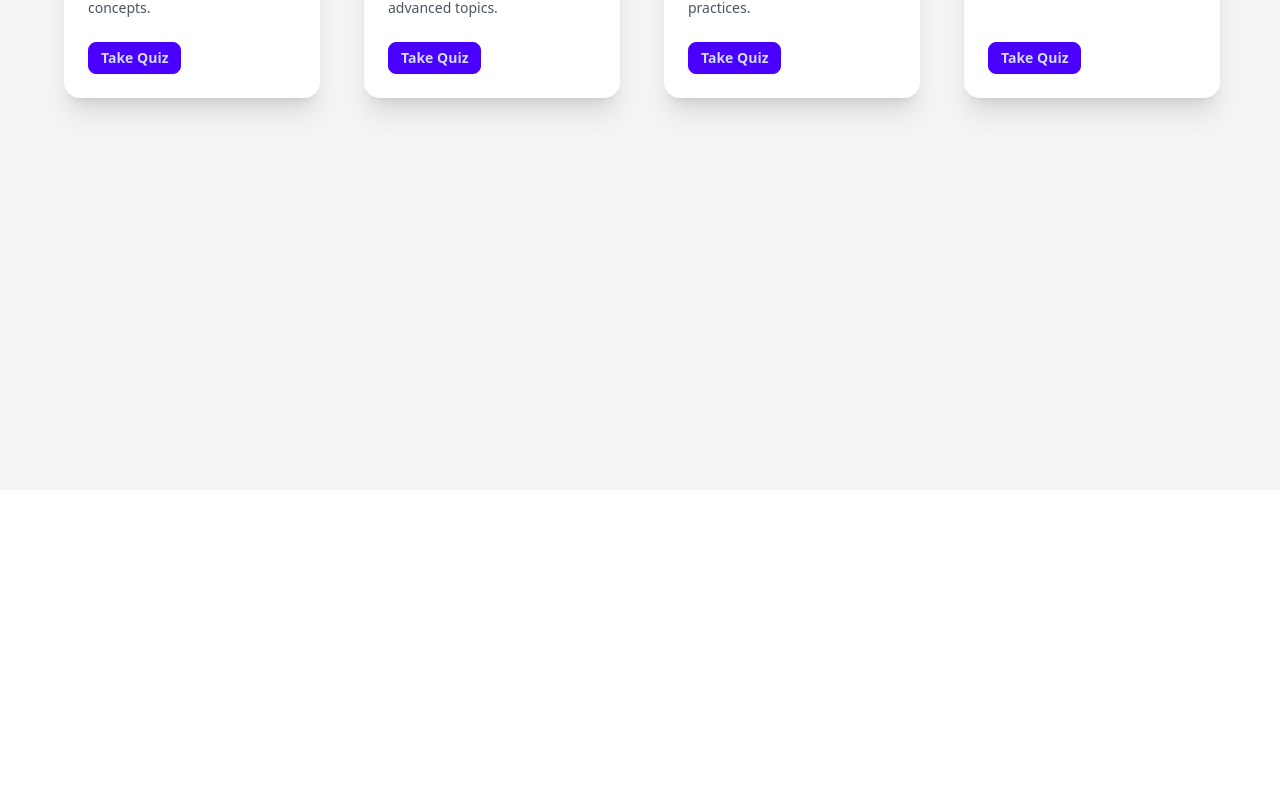
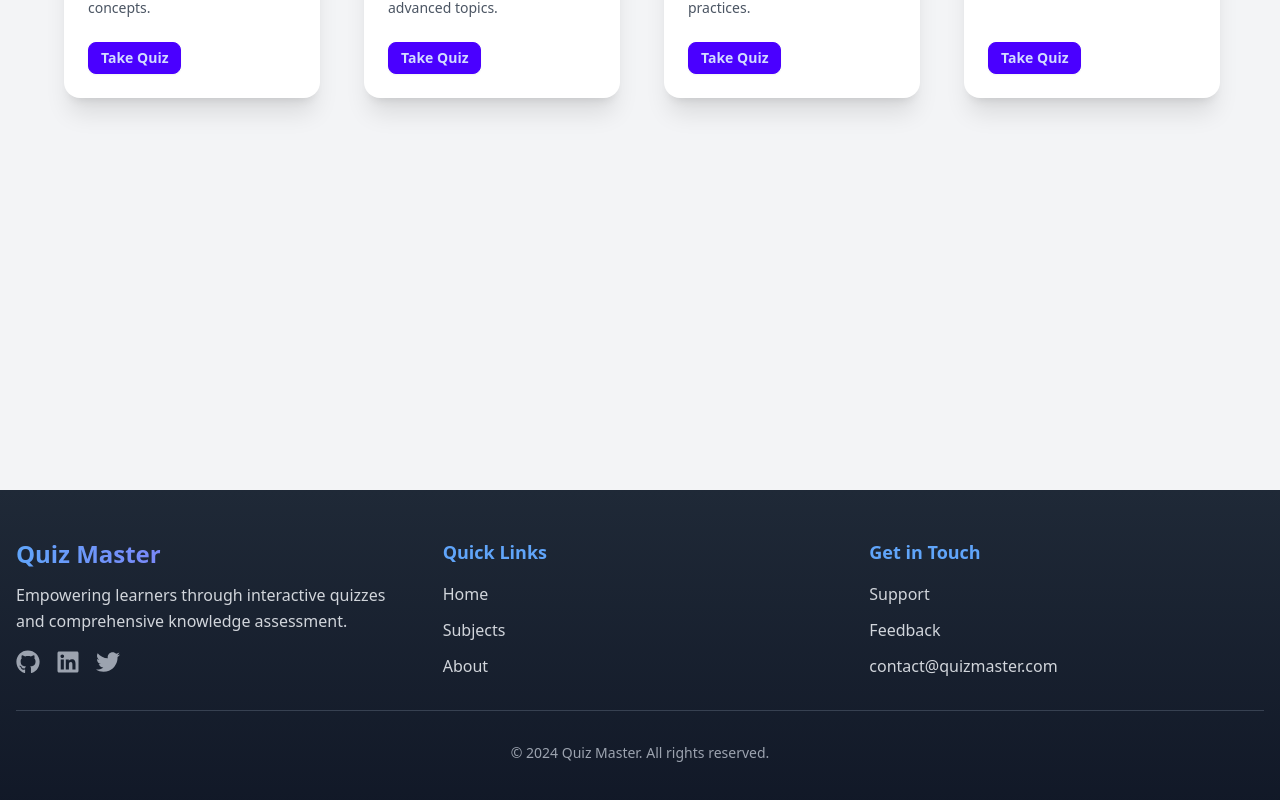
Before and after one commit to Vikramcs17/quiz-master-project, a React (Vite) app: page / in a window 1280 px wide. Shown: the part 1110-1910 px from the top of the page. Before the commit the page ends 1600 px from the top, so only its background shows below. Built offline with nearby package versions, Linux system fonts and the light colour scheme; what tailwindcss-animated would draw is missing.

Commit message:
Added Footer component

```diff
--- a/src/App.jsx
+++ b/src/App.jsx
@@ -5,6 +5,7 @@ import SearchBar from './components/SearchBar'
 import SubjectCard from './components/SubjectCard'
 import { HiOutlineArrowDown } from "react-icons/hi"
 import './App.css'
+import Footer from './components/Footer'
 
 const App = () => {
   const el = useRef(null);
@@ -89,6 +90,7 @@ const App = () => {
           </div>
         </div>
       </section>
+      <Footer />
     </div>
   );
 };
--- /dev/null
+++ b/src/components/Footer.jsx
@@ -0,0 +1,85 @@
+import React from 'react';
+import { FaGithub, FaLinkedin, FaTwitter } from 'react-icons/fa';
+
+const Footer = () => {
+  return (
+    <footer className="bg-gradient-to-b from-gray-800 to-gray-900 text-white py-12 mt-auto">
+      <div className="container mx-auto px-4">
+        <div className="grid grid-cols-1 md:grid-cols-3 gap-8 mb-8">
+          {/* Brand Section */}
+          <div className="text-center md:text-left">
+            <h3 className="text-2xl font-bold bg-gradient-to-r from-blue-400 to-purple-500 bg-clip-text text-transparent">Quiz Master</h3>
+            <p className="text-gray-300 mt-3 leading-relaxed">
+              Empowering learners through interactive quizzes and comprehensive knowledge assessment.
+            </p>
+            {/* Social Links */}
+            <div className="flex space-x-4 mt-4 justify-center md:justify-start">
+              <a href="#" className="text-gray-400 hover:text-white transition-colors duration-300">
+                <FaGithub size={24} />
+              </a>
+              <a href="#" className="text-gray-400 hover:text-white transition-colors duration-300">
+                <FaLinkedin size={24} />
+              </a>
+              <a href="#" className="text-gray-400 hover:text-white transition-colors duration-300">
+                <FaTwitter size={24} />
+              </a>
+            </div>
+          </div>
+
+          {/* Quick Links Section */}
+          <div className="text-center md:text-left">
+            <h4 className="text-lg font-semibold mb-4 text-blue-400">Quick Links</h4>
+            <ul className="space-y-3">
+              <li>
+                <a href="#" className="text-gray-300 hover:text-white transition-colors duration-300 flex items-center justify-center md:justify-start">
+                  <span className="hover:translate-x-1 transition-transform duration-300">Home</span>
+                </a>
+              </li>
+              <li>
+                <a href="#subjects-section" className="text-gray-300 hover:text-white transition-colors duration-300 flex items-center justify-center md:justify-start">
+                  <span className="hover:translate-x-1 transition-transform duration-300">Subjects</span>
+                </a>
+              </li>
+              <li>
+                <a href="#" className="text-gray-300 hover:text-white transition-colors duration-300 flex items-center justify-center md:justify-start">
+                  <span className="hover:translate-x-1 transition-transform duration-300">About</span>
+                </a>
+              </li>
+            </ul>
+          </div>
+
+          {/* Contact Section */}
+          <div className="text-center md:text-left">
+            <h4 className="text-lg font-semibold mb-4 text-blue-400">Get in Touch</h4>
+            <ul className="space-y-3">
+              <li>
+                <a href="#" className="text-gray-300 hover:text-white transition-colors duration-300 flex items-center justify-center md:justify-start">
+                  <span className="hover:translate-x-1 transition-transform duration-300">Support</span>
+                </a>
+              </li>
+              <li>
+                <a href="#" className="text-gray-300 hover:text-white transition-colors duration-300 flex items-center justify-center md:justify-start">
+                  <span className="hover:translate-x-1 transition-transform duration-300">Feedback</span>
+                </a>
+              </li>
+              <li>
+                <a href="mailto:contact@quizmaster.com" className="text-gray-300 hover:text-white transition-colors duration-300 flex items-center justify-center md:justify-start">
+                  <span className="hover:translate-x-1 transition-transform duration-300">contact@quizmaster.com</span>
+                </a>
+              </li>
+            </ul>
+          </div>
+        </div>
+
+        {/* Copyright Section */}
+        <div className="border-t border-gray-700 mt-8 pt-8 text-center">
+          <p className="text-gray-400 text-sm">
+            &copy; {new Date().getFullYear()} Quiz Master. All rights reserved.
+          </p>
+        </div>
+      </div>
+    </footer>
+  );
+};
+
+export default Footer;
```
